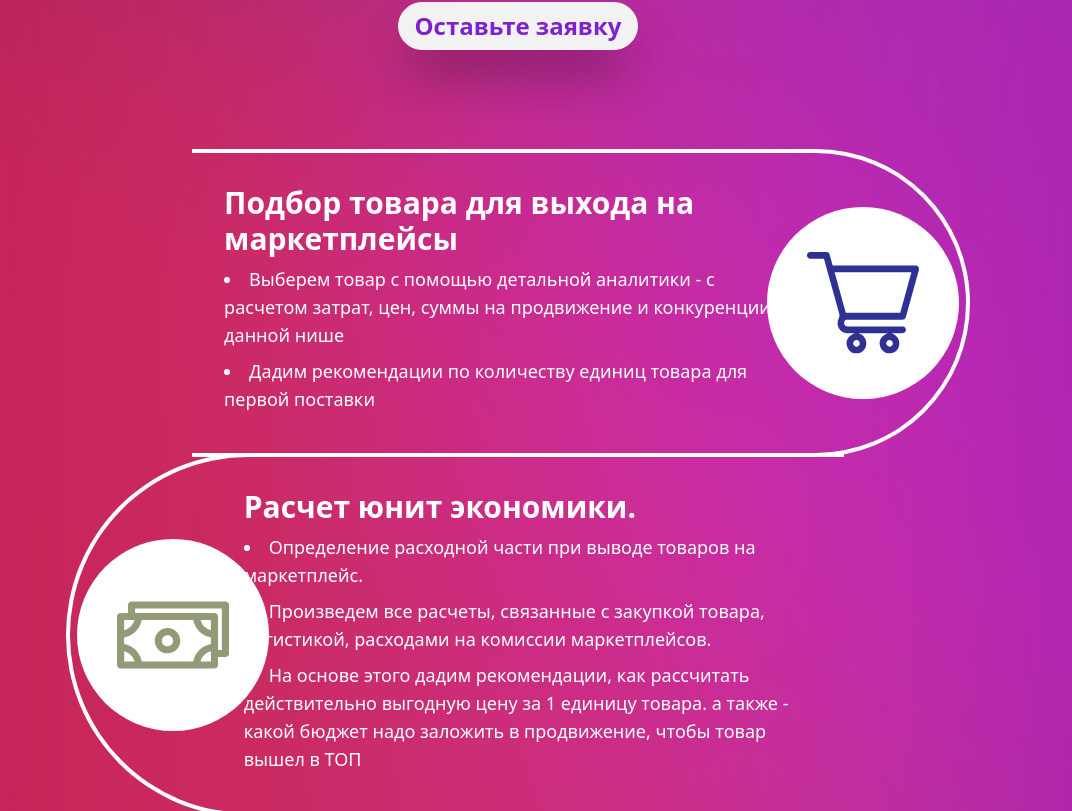
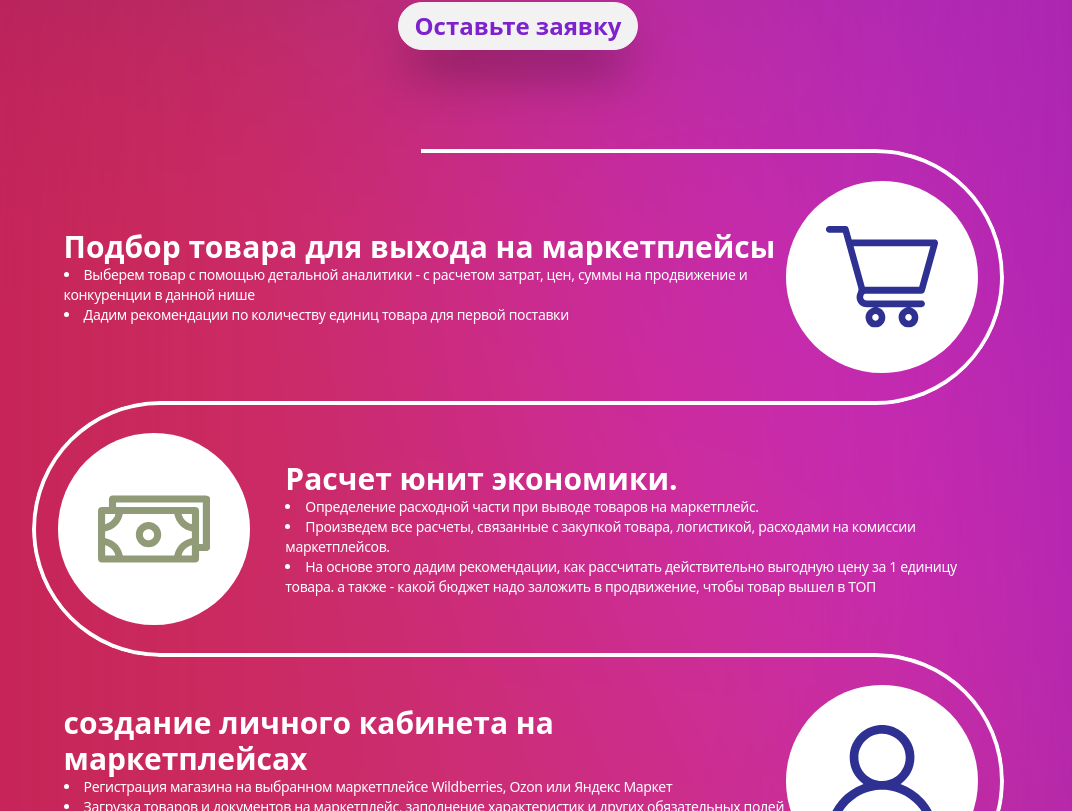
Before and after one commit to Najibmansour/novyi-koncept, a Next.js app: page / in a window 1280 px wide. Shown: the part 1489-2300 px from the top of the page, without its empty margins (122-1194 px from the left). Built offline with nearby package versions, Linux system fonts and the light colour scheme; a web font is replaced by a local one.

Commit message:
fixed services border finaly using ::BEFORE

```diff
--- a/server.js
+++ b/server.js
@@ -4,7 +4,7 @@ const next = require("next");
 
 const dev = process.env.NODE_ENV !== "production";
 const hostname = "localhost";
-const port = process.env.port || 3000;
+const port = process.env.port || 3001;
 // when using middleware `hostname` and `port` must be provided belo
 const app = next({ dev, hostname, port });
 const handle = app.getRequestHandler();
--- a/src/app/globals.scss
+++ b/src/app/globals.scss
@@ -170,55 +170,40 @@ $randRot4: random(45);
   font-weight: 300;
 }
 
-.half-border-left {
-  border-left: 10px #fff solid;
+.box-left {
+  position: relative;
+  margin-top: -2px;
+  margin-bottom: -2px;
+}
+.box-left::before {
+  content: "";
+  position: absolute;
+  inset: 0;
+  border-radius: 600px;
+  padding: 4px;
+  background: linear-gradient(90deg, white 60%, transparent 40%);
+  -webkit-mask:
+    linear-gradient(#fff 0 0) content-box,
+    linear-gradient(#fff 0 0);
+  -webkit-mask-composite: xor;
+  mask-composite: exclude;
 }
 
-.half-border-right {
-  border-right: 10px #fff solid;
+.box-right {
+  position: relative;
+  margin-top: -2px;
+  margin-bottom: -2px;
 }
-
-.half-border-left::before {
-  content: "";
-  right: 10%;
-  position: absolute;
-  top: 0;
-  width: 75%;
-  height: 3px;
-  background-color: white;
-  display: block;
-}
-
-.half-border-left::after {
+.box-right::before {
   content: "";
   position: absolute;
-  right: 10%;
-  bottom: 0;
-  width: 75%;
-  height: 3px;
-  background-color: white;
-  display: block;
+  inset: 0;
+  border-radius: 600px;
+  padding: 4px;
+  background: linear-gradient(-90deg, white 60%, transparent 40%);
+  -webkit-mask:
+    linear-gradient(#fff 0 0) content-box,
+    linear-gradient(#fff 0 0);
+  -webkit-mask-composite: xor;
+  mask-composite: exclude;
 }
-
-.half-border-right::before {
-  content: "";
-  left: 10%;
-
-  position: absolute;
-  top: 0;
-  width: 75%;
-  height: 3px;
-  background-color: #fff;
-  display: block;
-}
-
-.half-border-right::after {
-  content: "";
-  left: 15%;
-  position: absolute;
-  bottom: 0;
-  width: 75%;
-  height: 3px;
-  background-color: #fff;
-  display: block;
-}
--- a/src/components/Pages/page3.jsx
+++ b/src/components/Pages/page3.jsx
@@ -196,9 +196,9 @@ export default function Page3() {
           {vecs.map((vec, i) => (
             <Section direction={vec.dir} Img={vec.vec} key={i} id={vec.dir}>
               <h3 className="font-bold lg:text-3xl">{vec.title}</h3>
-              <blockquote className="list-outside  marker:bg-white lg:text-lg ">
+              <blockquote className="list-outside marker:bg-white lg:text-sm ">
                 {vec.points.map((point, i) => (
-                  <li key={i} className="my-2">
+                  <li key={i} className="tracking-tight">
                     {point}
                   </li>
                 ))}
--- a/src/components/page 3/Section.jsx
+++ b/src/components/page 3/Section.jsx
@@ -2,10 +2,10 @@ export default function Section({ direction, Img, children, inRef, id }) {
   let parentStyles = "";
   if (direction == "left") {
     parentStyles =
-      "flex flex-col lg:w-[80%]  rounded-l-full lg:-ml-[13%] -my-[2px] py-8 px-8 border-4 border-white border-r-0 sm:flex-row";
+      "flex flex-col gap-10 items-center box-left w-full lg:h-[40vh]-my-[2px] py-8 px-8  sm:flex-row";
   } else if (direction == "right") {
     parentStyles =
-      "flex flex-col lg:w-[80%]  rounded-r-full lg:-mr-[13%] -my-[2px] py-8 px-8 border-4 border-white border-l-0 sm:flex-row-reverse";
+      "flex flex-col gap-0 items-center box-right w-full lg:h-[40vh]-my-[2px] py-8 px-8  sm:flex-row-reverse";
   } else {
     return <p className="text-red-500">Missing direction</p>;
   }
```
